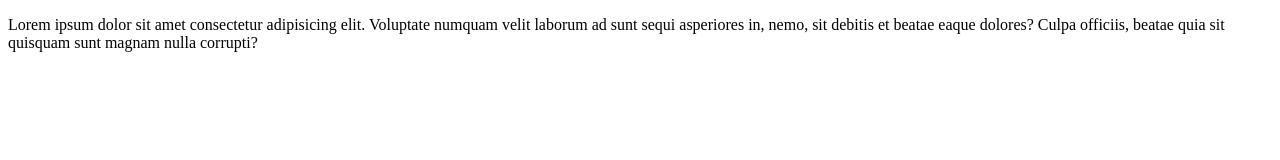
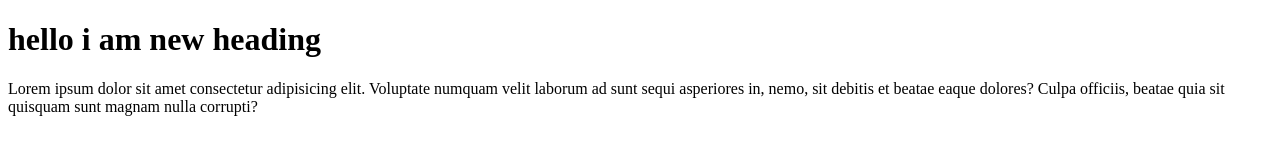
Before and after one commit to uroojmuzaffar-cpu/2507g2, a plain HTML site: page index.html in a window 1280 px wide. Drawn offline with Linux system fonts and the light colour scheme.

Commit message:
new change

```diff
--- a/index.html
+++ b/index.html
@@ -6,6 +6,7 @@
     <title>Document</title>
 </head>
 <body>
+    <h1>hello i am new heading</h1>
     <p>Lorem ipsum dolor sit amet consectetur adipisicing elit. Voluptate numquam velit laborum ad sunt sequi asperiores in, nemo, sit debitis et beatae eaque dolores? Culpa officiis, beatae quia sit quisquam sunt magnam nulla corrupti?</p>
 </body>
 </html>
```
